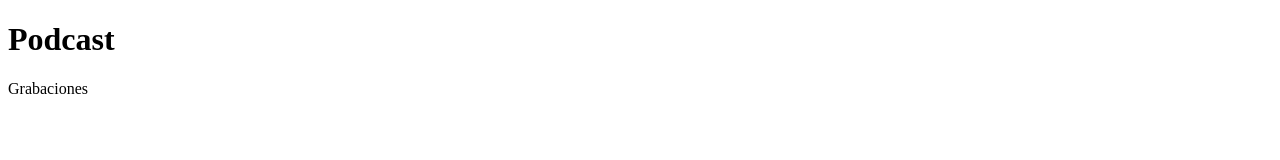
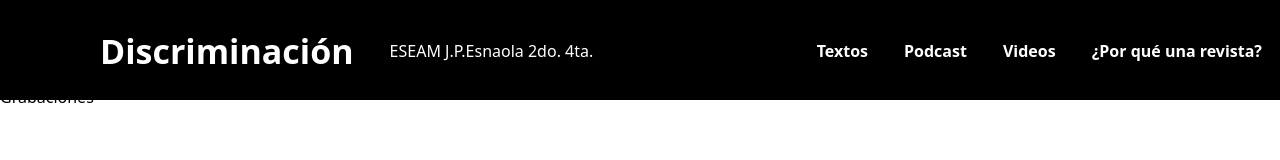
Before and after one commit to Juamapa0/Revista-digital-2do-4ta, a plain HTML site: page podcast.html in a window 1280 px wide. Drawn offline with Linux system fonts and the light colour scheme.

Commit message:
sin ícono

```diff
--- a/podcast.html
+++ b/podcast.html
@@ -5,8 +5,36 @@
     <meta http-equiv="X-UA-Compatible" content="IE=edge">
     <meta name="viewport" content="width=device-width, initial-scale=1.0">
     <title>Podcast</title>
+    <link rel="stylesheet" href="./styles.css">
 </head>
 <body>
+    <header>
+        <nav class="left">
+         <h1 class="nombre">Discriminación</h1>
+         <div class="logo-escuela">
+           <figure class="icono">
+              <!--<img src="https://www.facebook.com/photo/?fbid=511531180974149&set=a.511531170974150&__tn__=%3C" alt="logo" />-->
+            </figure>
+            <p class="escuela">ESEAM J.P.Esnaola 2do. 4ta.</p>
+        </div>
+    </nav>
+     <nav>
+        <ul>
+            <li>
+                <a href="./tipos.html">Textos</a>
+            </li>
+            <li>
+                <a href="./podcast.html">Podcast</a>
+            </li>
+            <li>
+                <a href="./videos.html">Videos</a>
+            </li>
+            <li>
+                <a href="./bonus.html">¿Por qué una revista?</a>
+            </li>
+        </ul>
+     </nav>
+    </header>
     <h1>Podcast</h1>
     <p>Grabaciones</p>
 </body>
--- a/styles.css
+++ b/styles.css
@@ -1,4 +1,5 @@
 body {
+    width:100%;
     box-sizing: border-box;
     margin:0;
     padding:0;
@@ -13,10 +14,11 @@ header {
     position: fixed;
     background-color:black;
     align-items: center;
+    top:0;
         }
     .left {
         display: flex;
-        margin-left:208px;
+        margin-left:100px;
        /* justify-content: center;*/
         align-items: center;
     }
@@ -32,13 +34,13 @@ header {
         display:flex;
         justify-content: center;
         align-items: center;
-        margin-left: 12px;
+        margin-left: 2px;
             }
     .icono {
         display:flex;
         justify-content: center;
         justify-items: center;
-
+        margin:10px;
               }
 
     .icono img {
```
Also changed, not shown: belleza.html (+2 -2 lines), bonus.html (+29 -1 lines), clase.html (+2 -2 lines), discapacidad.html (+2 -2 lines), identidad.html (+2 -2 lines), index.html (+2 -2 lines), nacionalidad.html (+2 -2 lines), tipos.html (+2 -2 lines), videos.html (+2 -2 lines).
